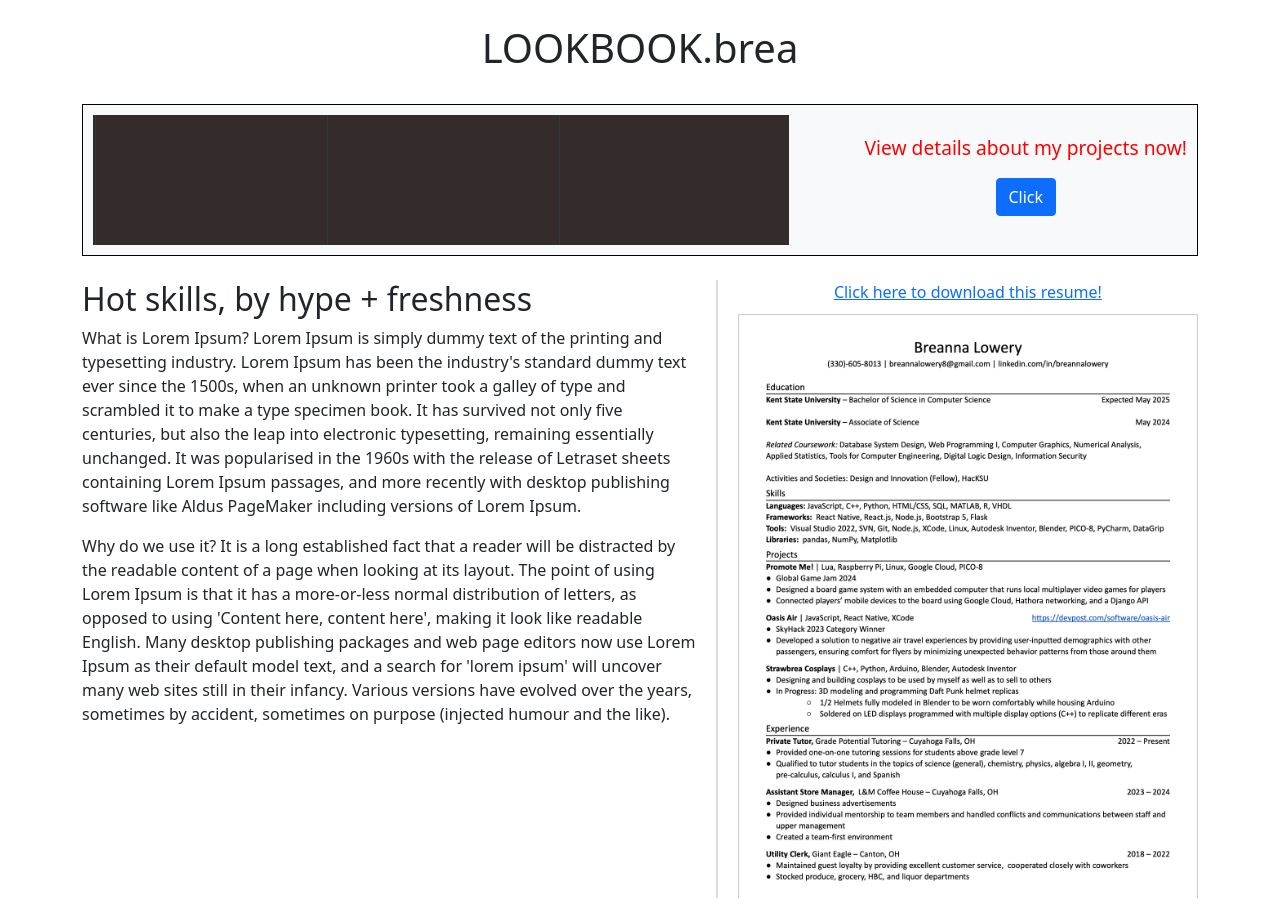
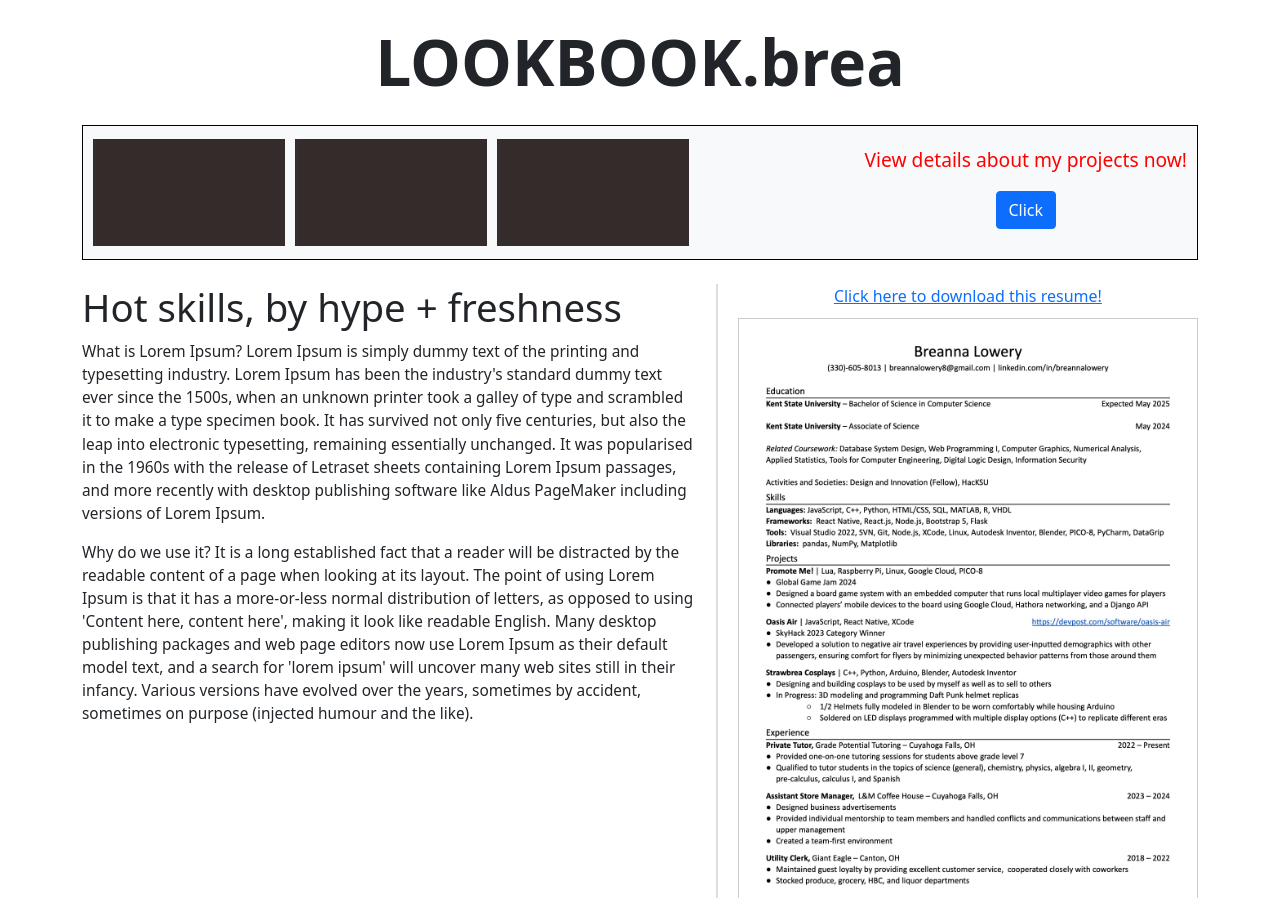
Before and after one commit to strawbrea/strawbrea.art, a Flask app: page /right-panel in a window 1280 px wide. Run offline with Flask 3, Linux system fonts and the light colour scheme; some libraries are stand-ins or nearby versions.

Commit message:
updating right panel resposiveness

```diff
--- a/app.py
+++ b/app.py
@@ -17,5 +17,9 @@ def left_panel():
 def right_panel():
     return render_template('right_panel.html')
 
+@app.route('/projects')
+def projects():
+    return render_template('projects.html')
+
 if __name__ == '__main__':
     app.run(debug=True)
--- /dev/null
+++ b/templates/projects.html
@@ -0,0 +1 @@
+UNDER CONSTRUCTION
--- a/templates/right_panel.html
+++ b/templates/right_panel.html
@@ -19,6 +19,19 @@
             flex-direction: column; /* Ensures proper stacking of header and content */
         }
 
+        /* Responsive header for LOOKBOOK.brea */
+        header {
+            text-align: center;
+            margin-top: 20px;
+        }
+
+        header h1 {
+            font-size: 5vw; /* Font size scales with viewport width */
+            font-weight: bold;
+            margin: 0;
+        }
+
+        /* Responsive banner */
         .banner {
             display: flex;
             align-items: center;
@@ -26,6 +39,29 @@
             background-color: #f8f9fa;
             padding: 10px;
             border: 1px solid #000;
+            height: 15vh; /* Responsive height relative to viewport */
+            width: 100%; /* Full width */
+            box-sizing: border-box; /* Ensure padding and borders are included in size */
+        }
+
+        .banner-content {
+            display: flex;
+            flex: 1;
+            justify-content: flex-start; /* Align images to the left */
+            align-items: center;
+            gap: 10px; /* Space between images */
+        }
+
+        .banner img {
+            height: 100%; /* Image takes up 100% of the banner height */
+            max-height: 100%; /* Ensure the image doesn’t exceed banner height */
+            width: auto; /* Maintain aspect ratio */
+            max-width: 15vw; /* Responsive width based on viewport */
+            margin-right: 0; /* Remove default margin between images */
+        }
+
+        .banner-content img:last-child {
+            margin-right: 20px; /* Adds space between the last image and text */
         }
 
         .details {
@@ -33,47 +69,58 @@
             flex-direction: column;
             justify-content: center;
             align-items: center;
-            height: 100%;
+            text-align: center;
+            font-size: 1.5vw; /* Responsive font size based on viewport width */
+            color: red; /* Make the text red */
         }
 
-        .details p {
-            color: red;
-            font-size: 1.2rem;
+        /* Flex row that contains article and resume */
+        .row {
+            display: flex;
+            flex-wrap: nowrap; /* Prevent the columns from wrapping */
+            justify-content: space-between;
+            overflow: auto; /* Allow scrolling if necessary */
         }
 
-        .row {
-            flex: 1; /* Takes remaining space */
-            display: flex;
-            justify-content: space-between; /* Ensures proper spacing */
-            overflow: auto; /* Allow scrolling within the row */
+        /* Responsive article container */
+        .article-container {
+            flex: 4; /* 4/7 width for the article */
+            padding-right: 20px;
+            min-width: 300px; /* Ensures it doesn't get too narrow */
         }
 
-        /* Adjust these flex values for different proportions */
-        .article-container {
-            flex: 4; /* 4/7 width for the article */
-            padding-right: 20px; /* Adds padding to the right */
+        .article-container article h2 {
+            font-size: 3vw; /* Make article header responsive */
+            margin-bottom: 10px;
         }
 
+        .article-container article p {
+            font-size: 1.2vw; /* Responsive paragraph font size */
+            line-height: 1.5em;
+        }
+
+        /* Resume container */
         .pdf-container {
             flex: 3; /* 3/7 width for the resume */
             border-left: 2px solid #ddd; /* Adds a separator */
-            padding-left: 20px; /* Adds padding to the left */
+            padding-left: 20px;
             display: flex;
-            flex-direction: column; /* Make the link and image stack vertically */
+            flex-direction: column;
             align-items: center;
+            min-width: 250px; /* Ensures the resume column doesn't get too narrow */
         }
 
         .resume-image {
             max-width: 100%;   /* Ensures the image doesn't overflow horizontally */
             max-height: 90vh;  /* Ensures the image takes up a large part of the viewport height */
             height: auto;      /* Maintains aspect ratio */
-            border: 1px solid #ccc; /* Adds a border */
+            border: 1px solid #ccc;
             display: block;
         }
 
         a {
             text-align: center;
-            margin-bottom: 10px; /* Adds space between the link and the resume */
+            margin-bottom: 10px;
             display: block;
         }
     </style>
@@ -84,7 +131,7 @@
             <h1>LOOKBOOK.brea</h1>
         </header>
         <div class="banner">
-            <div class="d-flex">
+            <div class="banner-content">
                 <img src="/static/images/sideProj1.png" alt="Side Project 1">
                 <img src="/static/images/sideProj2.png" alt="Side Project 2">
                 <img src="/static/images/sideProj3.png" alt="Side Project 3">
```
Also changed, not shown: templates/index.html (+24 -20 lines).
